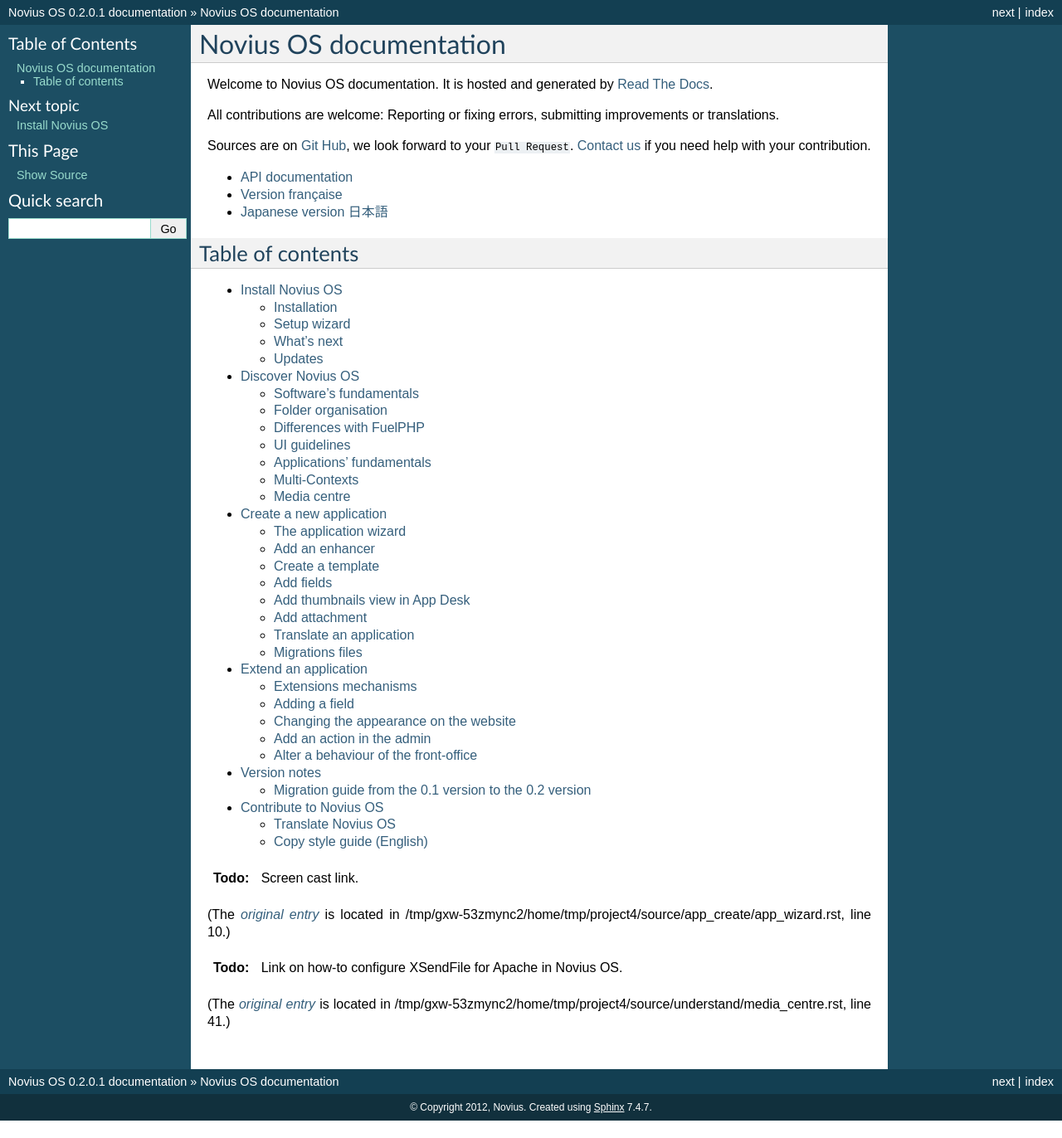
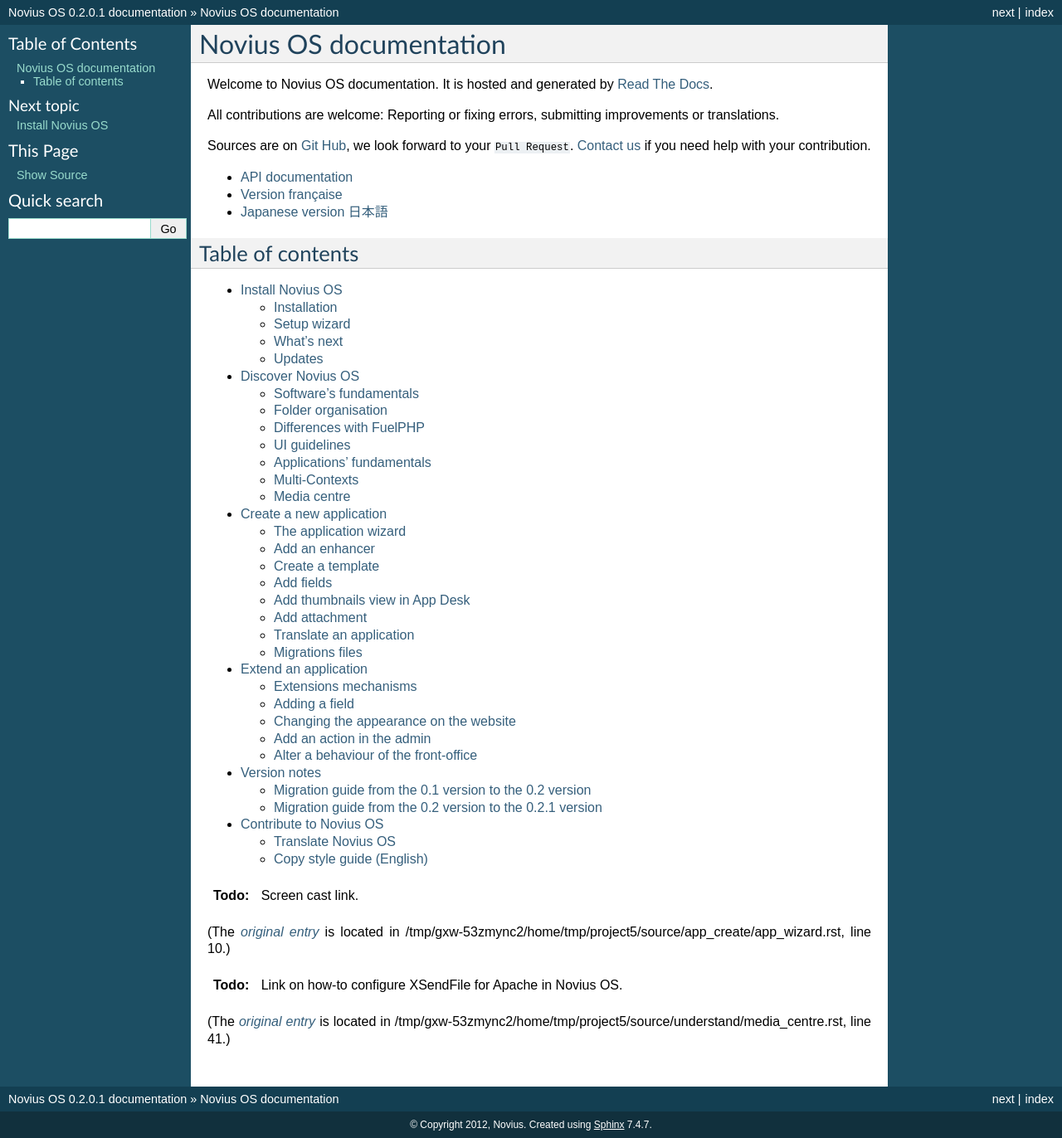
Before and after one commit to Meroje/documentation-en, a Sphinx documentation site: the page built from source/index.rst, in a window 1280 px wide. Shown: the whole page at 83% size. Built offline with Sphinx 7.4.7, drawn with Linux system fonts in a browser that asks for light colours; before the commit the page ends 1351 px from its top, so only the background shows below that; some of the changed lines change nothing that is shown.

Commit message:
updated migrate

```diff
--- a/source/release/index.rst
+++ b/source/release/index.rst
@@ -4,3 +4,4 @@
 .. toctree::
 
 	migrate_from_0.1_to_0.2
+	migrate_from_0.2_to_0.2.1
--- /dev/null
+++ b/source/release/migrate_from_0.2_to_0.2.1.rst
@@ -0,0 +1,19 @@
+Migration guide from the 0.2 version to the 0.2.1 version
+#########################################################
+
+Few changes are needed to migrate to the next version. The new API is compatible with the old one. From this version,
+Novius OS handles depreciations. Here a deprecated items from 0.2.1:
+
+* ``Nos\Renderer_Media`` should be renamed to ``Nos\Media\Renderer_Media``.
+* Launchers configuration: the ``url`` key is deprecated. Use 'action' instead.
+* The ``widget`` key is deprecated in renderer configuration. Use the ``renderer`` key and update the class name.
+* The ``widget_options`` key is deprecated in renderer configuration. Use the ``renderer_options`` key.
+* ``\Config::extendable_load()`` is deprecated. Renamed to ``\Config::loadConfiguration()``.
+* ``Orm_Behaviour_Publishable`` configuration: the ``publication_bool_property`` key is deprecated. Use
+  ``publication_state_property`` instead.
+
+Pages are now cached by default (for 10 minutes) ; it could result to unexpected behaviour for custom applications using
+enhancer and / or urlenhancer.
+
+Some migration files need to be executed. If you use ``oil``, the new command is ``php oil refine migrate -m`` as
+migration files are now organised differently.
```
